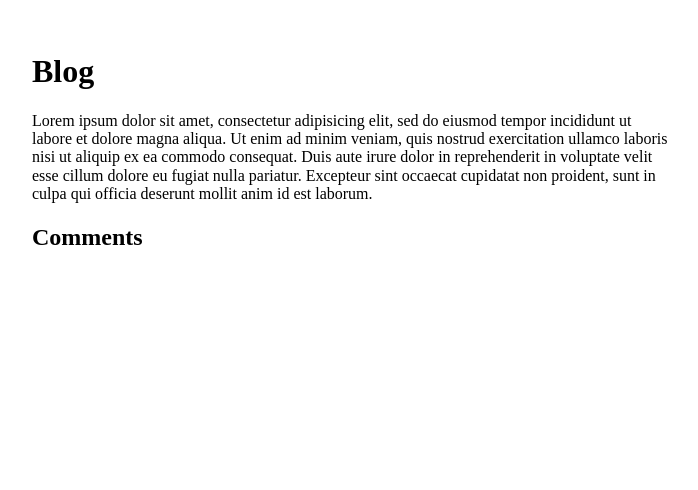
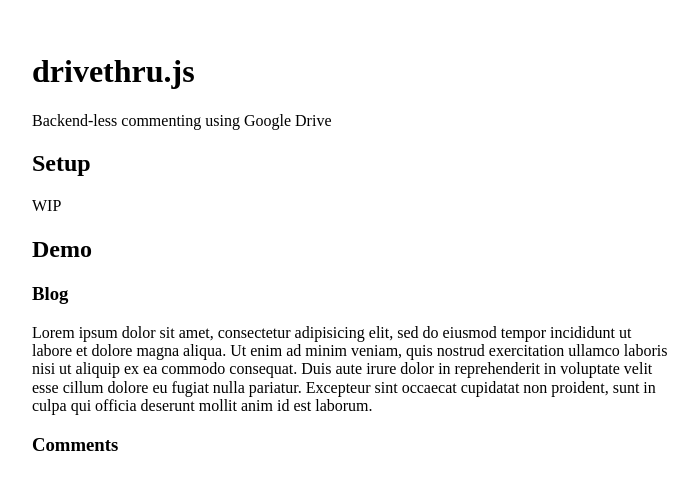
Before and after one commit to marksteve/drivethru.js, a plain HTML site: page index.html in a window 1280 px wide. Shown: the whole page, without its empty margins (288-986 px from the left). Drawn offline with nearby package versions, Linux system fonts and the light colour scheme.

Commit message:
Index page

```diff
--- a/demo.html
+++ b/index.html
@@ -5,7 +5,7 @@
   <link rel="stylesheet" href="//cdnjs.cloudflare.com/ajax/libs/normalize/3.0.0/normalize.min.css">
   <link rel="stylesheet" href="lib/drivethru.css">
   <style>
-    #blog {
+    #page {
       padding: 2rem;
       width: 40rem;
       margin: 0 auto;
@@ -14,18 +14,23 @@
 </head>
 <body>
 
-<div id="blog">
-  <h1>Blog</h1>
+<div id="page">
+  <h1>drivethru.js</h1>
+  <p>Backend-less commenting using Google Drive</p>
+  <h2>Setup</h2>
+  <p>WIP</p>
+  <h2>Demo</h2>
+  <h3>Blog</h3>
   <p>Lorem ipsum dolor sit amet, consectetur adipisicing elit, sed do eiusmod
   tempor incididunt ut labore et dolore magna aliqua. Ut enim ad minim veniam,
   quis nostrud exercitation ullamco laboris nisi ut aliquip ex ea commodo
   consequat. Duis aute irure dolor in reprehenderit in voluptate velit esse
   cillum dolore eu fugiat nulla pariatur. Excepteur sint occaecat cupidatat non
   proident, sunt in culpa qui officia deserunt mollit anim id est laborum.</p>
-  <h2>
+  <h3>
     Comments
     <span id="comments-count"></span>
-  </h2>
+  </h3>
   <div id="comments"></div>
 </div>
 
```
